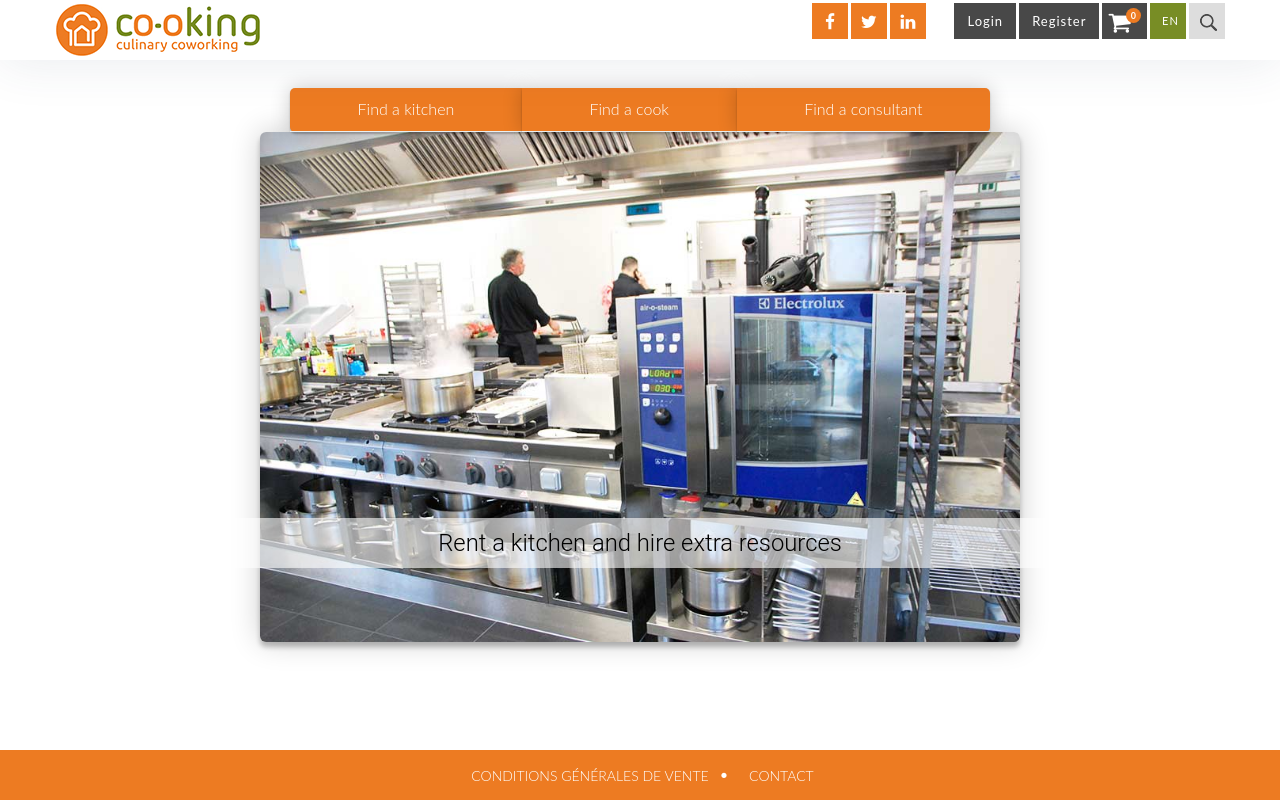
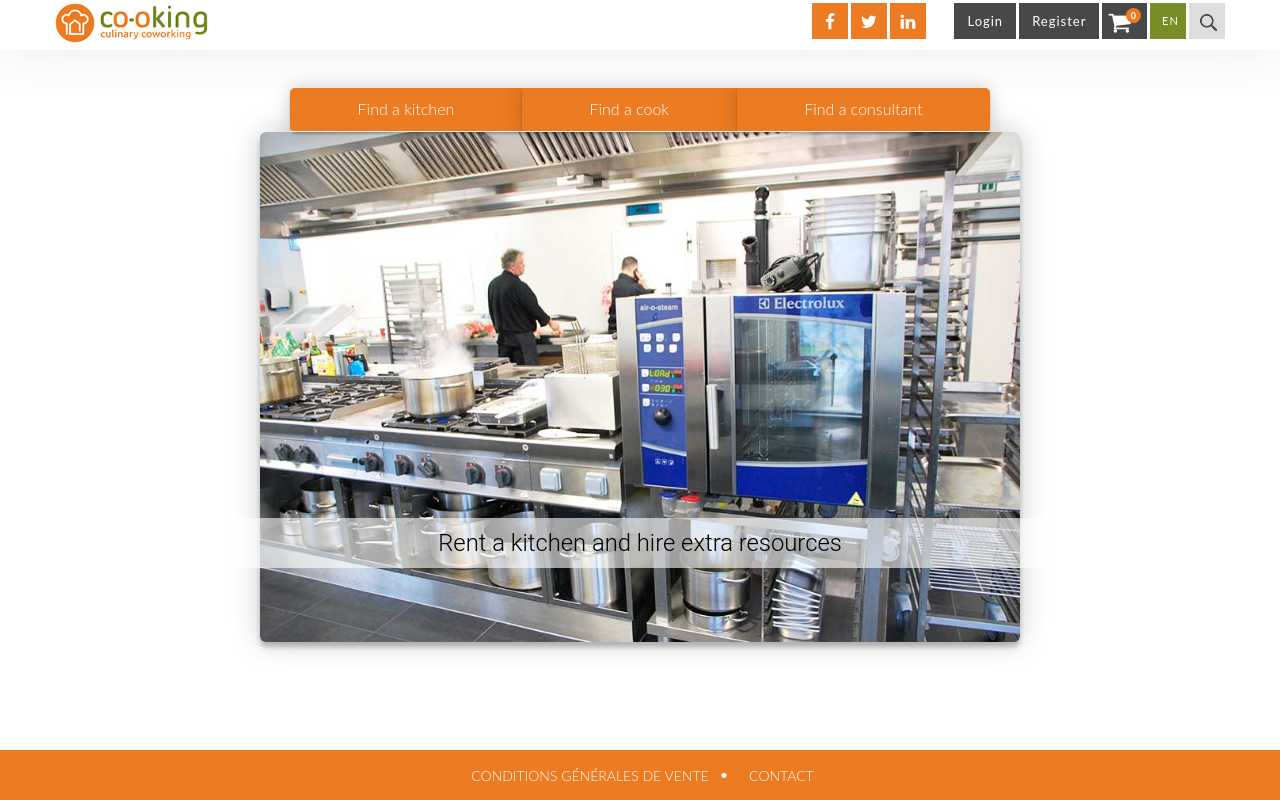
Before and after one commit to radovandelic/cking, a React app: page / in a window 1280 px wide. Built offline with nearby package versions, Linux system fonts and the light colour scheme.

Commit message:
css fixing

```diff
--- a/src/components/Header.js
+++ b/src/components/Header.js
@@ -14,7 +14,7 @@
                         <div className="col-sm-12 no-pad-r no-pad-l">
                             <div className="top-bar-left text-left">
                                 <Link to="/">
-                                    <img src={logo} alt="logo" />
+                                    <img className="logo" src={logo} alt="logo" />
                                 </Link>
                             </div>
                             <div className="top-bar-right text-right">
--- a/src/styles/App.css
+++ b/src/styles/App.css
@@ -19,6 +19,10 @@
     text-align: left;
   }
   */
+}
+
+.logo{
+  height: 40px;
 }
 
 .caption {
```
